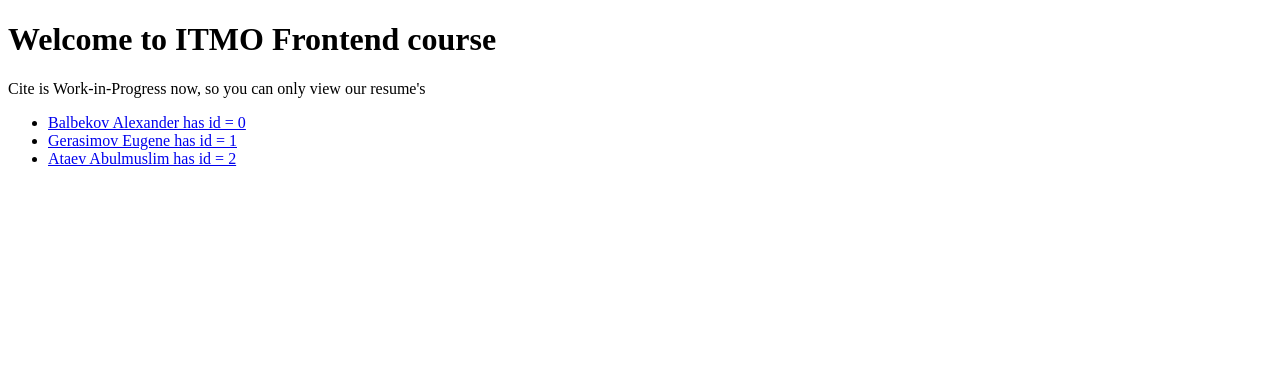
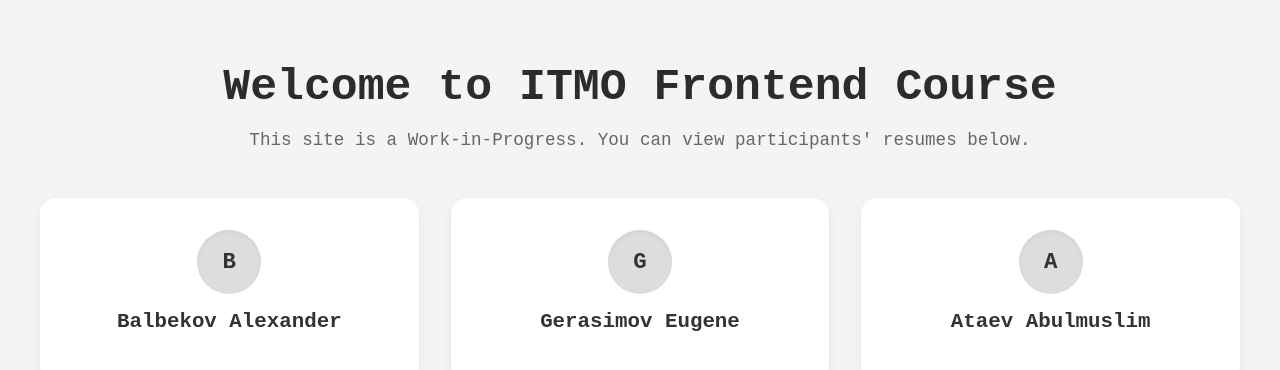
Before and after one commit to DL4x/itmo-frontend-course-app, a SvelteKit app: page / in a window 1280 px wide. Shown: the top 370 px of the page. Built offline with nearby package versions, Linux system fonts and the light colour scheme.

Commit message:
CSS fixes

```diff
--- a/src/lib/TwoColumnLayout.svelte
+++ b/src/lib/TwoColumnLayout.svelte
@@ -24,6 +24,12 @@
         gap: 32px;
         flex: 1;
     }
+
+		@media (max-width: 600px) {
+				.content {
+						flex-direction: column;
+				}
+    }
 </style>
 
 <div class="content">
--- a/src/routes/+page.svelte
+++ b/src/routes/+page.svelte
@@ -4,16 +4,122 @@
 	const { data }: PageProps = $props();
 </script>
 
+
 <svelte:head>
 	<title>ITMO Frontend Course</title>
 </svelte:head>
 
-<h1>Welcome to ITMO Frontend course</h1>
-<p>Cite is Work-in-Progress now, so you can only view our resume's</p>
-<nav>
-	<ul>
+<main>
+	<header>
+		<h1>Welcome to ITMO Frontend Course</h1>
+		<p>This site is a Work-in-Progress. You can view participants' resumes below.</p>
+	</header>
+
+	<section class="card-grid">
 		{#each data.authors as author (author.id)}
-			<li><a href="/resumes/{author.id}">{author.name} has id = {author.id}</a></li>
+			<a class="card" href="/resumes/{author.id}">
+				<div class="avatar">
+					<span>{author.name[0]}</span>
+				</div>
+				<h2>{author.name}</h2>
+
+			</a>
 		{/each}
-	</ul>
-</nav>
+	</section>
+</main>
+
+<style>
+    @font-face {
+        font-family: 'JetBrains Mono';
+        font-weight: 500;
+        font-style: normal;
+        src: url('https://fonts.googleapis.com/css2?family=JetBrains+Mono&display=swap');
+    }
+
+    :global(body) {
+        margin: 0;
+        font-family: "JetBrains Mono", monospace;
+        color: #363E45;
+        background-color: #f4f4f4;
+    }
+
+    main {
+        max-width: 1200px;
+        margin: 0 auto;
+        padding: 2rem;
+    }
+
+    header {
+        text-align: center;
+        margin-bottom: 3rem;
+        font-family: "JetBrains Mono", monospace;
+    }
+
+    header h1 {
+        font-size: 2.8rem;
+        margin-bottom: 0.8rem;
+        color: #2c2c2c;
+    }
+
+    header p {
+        font-size: 1.1rem;
+        color: #666;
+    }
+
+    .card-grid {
+        display: grid;
+        grid-template-columns: repeat(3, 1fr);
+        gap: 2rem;
+    }
+
+    .card {
+        text-decoration: none;
+        color: inherit;
+        background-color: #ffffff;
+        border-radius: 16px;
+        padding: 2rem 1.5rem;
+        box-shadow: 0 4px 12px rgba(0, 0, 0, 0.06);
+        display: flex;
+        flex-direction: column;
+        align-items: center;
+        transition: transform 0.2s ease, box-shadow 0.2s ease;
+    }
+
+    .card:hover {
+        transform: translateY(-4px);
+        box-shadow: 0 6px 18px rgba(0, 0, 0, 0.1);
+    }
+
+    .card h2 {
+        margin-top: 1rem;
+        font-size: 1.3rem;
+        color: #333;
+    }
+
+
+    .avatar {
+        width: 64px;
+        height: 64px;
+        background-color: #ddd;
+        color: #333;
+        font-weight: bold;
+        font-size: 1.4rem;
+        border-radius: 50%;
+        display: flex;
+        align-items: center;
+        justify-content: center;
+        box-shadow: inset 0 2px 4px rgba(0, 0, 0, 0.05);
+    }
+
+    @media (max-width: 1024px) {
+        .card-grid {
+            grid-template-columns: repeat(2, 1fr);
+        }
+    }
+
+    @media (max-width: 768px) {
+        .card-grid {
+            grid-template-columns: 1fr;
+        }
+    }
+</style>
```
Also changed, not shown: src/lib/sections/ContactsSection.svelte (+14 -2 lines).
